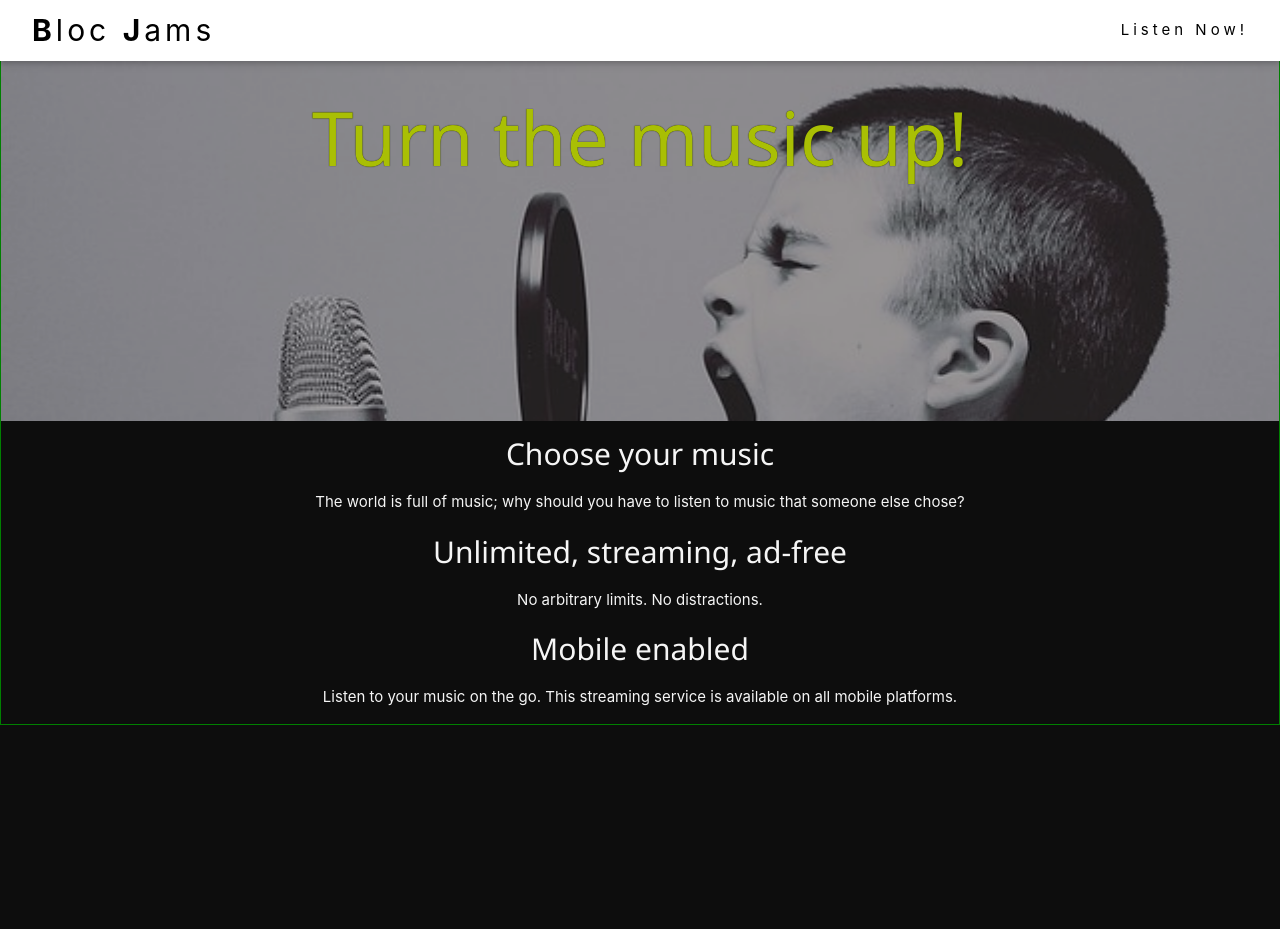
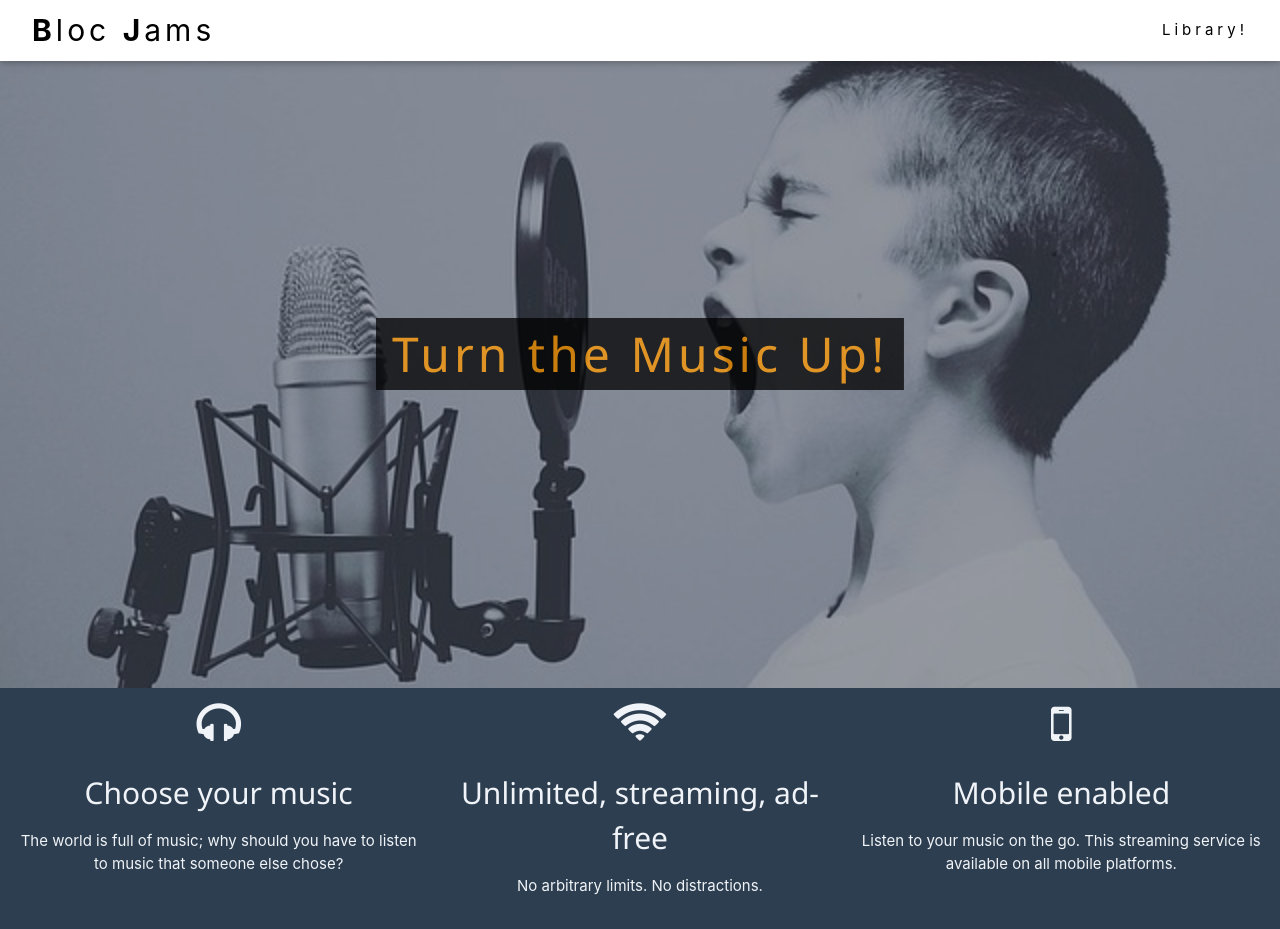
Before and after one commit to pompan129/bloc-jams-react, a React (Create React App) app: page / in a window 1280 px wide. Before the commit the page ends 800 px from the top, so only its background shows below. Built offline with nearby package versions, Linux system fonts and the light colour scheme.

Commit message:
styled landing page & library page

```diff
--- a/public/index.html
+++ b/public/index.html
@@ -4,6 +4,7 @@
     <meta charset="utf-8">
     <link rel="shortcut icon" href="%PUBLIC_URL%/favicon.ico">
     <link href="https://unpkg.com/ionicons@4.4.4/dist/css/ionicons.min.css" rel="stylesheet" type="text/css">
+    <link rel="stylesheet" href="https://cdnjs.cloudflare.com/ajax/libs/font-awesome/4.7.0/css/font-awesome.min.css">
     <link rel="stylesheet" href="https://www.w3schools.com/w3css/4/w3.css">
     <meta name="viewport" content="width=device-width, initial-scale=1, shrink-to-fit=no">
     <meta name="theme-color" content="#000000">
--- a/src/App.css
+++ b/src/App.css
@@ -1,8 +1,3 @@
-html{
-  background-color:#0D0D0D;
-  color: whitesmoke;
-}
-
 
 .App {
   text-align: center;
@@ -29,3 +24,46 @@ html{
     transform: rotate(360deg);
   }
 }
+
+/*flat colors*/
+
+.w3-flat-turquoise
+{color:#fff;background-color:#1abc9c}
+.w3-flat-emerald
+{color:#fff;background-color:#2ecc71}
+.w3-flat-peter-river
+{color:#fff;background-color:#3498db}
+.w3-flat-amethyst
+{color:#fff;background-color:#9b59b6}
+.w3-flat-wet-asphalt
+{color:#fff;background-color:#34495e}
+.w3-flat-green-sea
+{color:#fff;background-color:#16a085}
+.w3-flat-nephritis
+{color:#fff;background-color:#27ae60}
+.w3-flat-belize-hole
+{color:#fff;background-color:#2980b9}
+.w3-flat-wisteria
+{color:#fff;background-color:#8e44ad}
+.w3-flat-midnight-blue
+{color:#fff;background-color:#2c3e50}
+.w3-flat-sun-flower
+{color:#fff;background-color:#f1c40f}
+.w3-flat-carrot
+{color:#fff;background-color:#e67e22}
+.w3-flat-alizarin
+{color:#fff;background-color:#e74c3c}
+.w3-flat-clouds
+{color:#000;background-color:#ecf0f1}
+.w3-flat-concrete
+{color:#fff;background-color:#95a5a6}
+.w3-flat-orange
+{color:#fff;background-color:#f39c12}
+.w3-flat-pumpkin
+{color:#fff;background-color:#d35400}
+.w3-flat-pomegranate
+{color:#fff;background-color:#c0392b}
+.w3-flat-silver
+{color:#000;background-color:#bdc3c7}
+.w3-flat-asbestos
+{color:#fff;background-color:#7f8c8d}
--- a/src/App.js
+++ b/src/App.js
@@ -17,7 +17,7 @@ class App extends Component {
                 <Link to='/'  className="w3-bar-item w3-button"><span style={{fontSize:"2em"}}><b>B</b>loc <b>J</b>ams</span></Link>
               </div>
               <nav className="w3-container w3-cell w3-cell-middle">
-                <Link to='/library' className="w3-bar-item w3-button w3-right" >Listen Now!</Link>
+                <Link to='/library' className="w3-bar-item w3-button w3-right" >Library!</Link>
               </nav>
             </div>
 
@@ -25,7 +25,7 @@ class App extends Component {
           </header>
         </div>
 
-         <main style={{border:"1px solid green"}}>
+         <main>
           <Route exact path="/" component={Landing} />
           <Route path="/library" component={Library} />
           <Route path="/album/:slug" component={Album} />
--- a/src/components/Landing.js
+++ b/src/components/Landing.js
@@ -1,22 +1,31 @@
 import React from 'react';
-import './landing.css';
+
+
+
 
 const Landing = () => (
-  <section className="landing">
-    <div className="hero-container">
-    <h1 className="hero-title">Turn the music up!</h1>
+  <section className="landing w3-flat-midnight-blue" >
+    <div className="hero-container w3-display-container w3-content w3-wide"  style={{maxWidth:"1500px"}}>
+      <img className="w3-image w3-opacity" src="/assets/images/home/microphoneboy2.jpg" alt="Architecture" width="1500" height="600" ></img>
+      <div className="w3-display-middle w3-center">
+        <h1 className="hero-title w3-xxxlarge w3-black w3-opacity-min">
+          <span className="w3-text-orange w3-padding "><span className="w3-hide-small">Turn the</span> Music Up!</span>
+        </h1>
+      </div>
     </div>
-
-    <section className="selling-points ">
-      <div className="point">
+    <section className="selling-points w3-row-padding" style={{color:"#f0f3f7"}}>
+      <div className="point w3-col m4 w3-margin-bottom">
+        <span className="w3-xxxlarge"><i className="fa fa-headphones"></i></span>
         <h2 className="point-title">Choose your music</h2>
         <p className="point-description">The world is full of music; why should you have to listen to music that someone else chose?</p>
       </div>
-      <div className="point">
+      <div className="point w3-col m4 w3-margin-bottom ">
+        <span className="w3-xxxlarge "><i className="fa fa-wifi"></i></span>
         <h2 className="point-title">Unlimited, streaming, ad-free</h2>
         <p className="point-description">No arbitrary limits. No distractions.</p>
       </div>
-      <div className="point">
+      <div className="point w3-col m4 w3-margin-bottom">
+        <span className="w3-xxxlarge"><i className="fa fa-mobile"></i></span>
         <h2 className="point-title">Mobile enabled</h2>
         <p className="point-description">Listen to your music on the go. This streaming service is available on all mobile platforms.</p>
       </div>
--- a/src/components/Library.js
+++ b/src/components/Library.js
@@ -1,6 +1,6 @@
-import React, {Component} from 'react';
-import { Link } from 'react-router-dom';
-import albumData from './../data/albums';
+import React, { Component } from "react";
+import { Link } from "react-router-dom";
+import albumData from "./../data/albums";
 
 class Library extends Component {
   constructor(props) {
@@ -8,19 +8,25 @@ class Library extends Component {
     this.state = { albums: albumData };
   }
   render() {
-   return (
-     <section className='library'>
-       {
-          this.state.albums.map( (album, index) =>
+    return (
+      <div style={{ marginTop: "60px"}}>
+        <section className="library w3-row-padding w3-grayscale-min">
+          {this.state.albums.map((album, index) => (
             <Link to={`/album/${album.slug}`} key={index}>
-              <img src={album.albumCover} alt={album.title} />
-              <div>{album.title}</div>
-              <div>{album.artist}</div>
-              <div>{album.songs.length} songs</div>
+              <div className="w3-col l4 m6 w3-margin-bottom">
+                <img
+                  src={album.albumCover}
+                  alt={album.title}
+                  style={{ width: "100%" }}
+                />
+                <div>{album.title}</div>
+                <div>{album.artist}</div>
+                <div>{album.songs.length} songs</div>
+              </div>
             </Link>
-          )
-        }
-     </section>
+          ))}
+        </section>
+      </div>
     );
   }
 }
--- a/src/components/landing.css
+++ /dev/null
@@ -1,31 +0,0 @@
-.hero-container{
-    background:#0D0D0D;
-    background-size:cover;
-    background-repeat: no-repeat;
-    min-height:50vh;
-    position:relative;
-    padding-top: 60px;
-  }
-
-  .hero-title{
-    color:#A9BF04;
-    font-size:5em;
-    position: relative;
-    z-index:1;
-    text-shadow: 0 0 1px #0D0D0D;
-    margin-top:0;
-
-  }
-  .hero-container::after {
-    content: "";
-    background: url('/assets/images/home/microphoneboy.jpg');
-    opacity: 0.7;
-    top: 0;
-    left: 0;
-    bottom: 0;
-    right: 0;
-    position: absolute;
-    background-repeat: no-repeat;
-    background-size: cover;
-
-  }
```
Also changed, not shown: public/assets/images/home/microphoneboy2.jpg (added).
